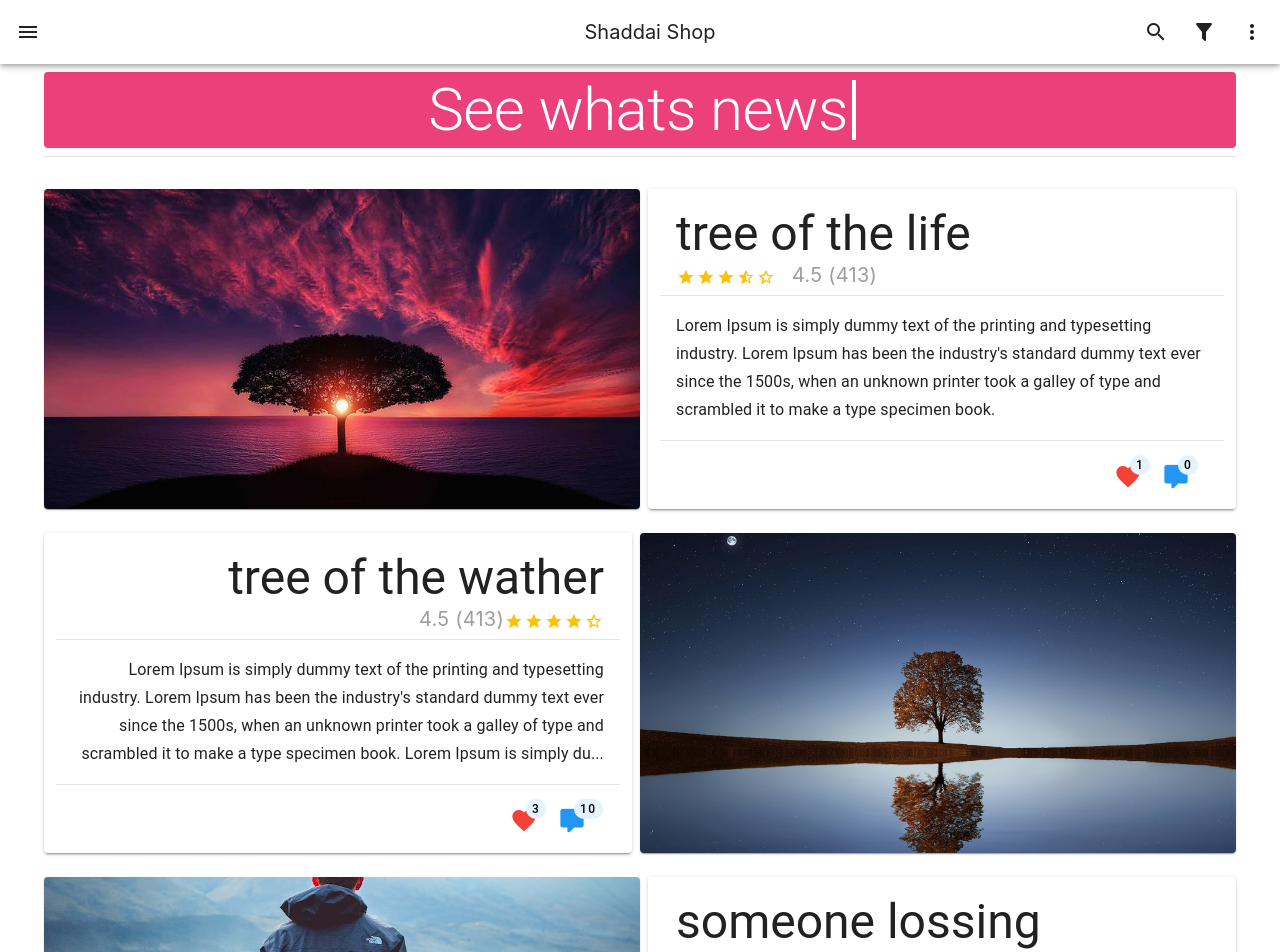
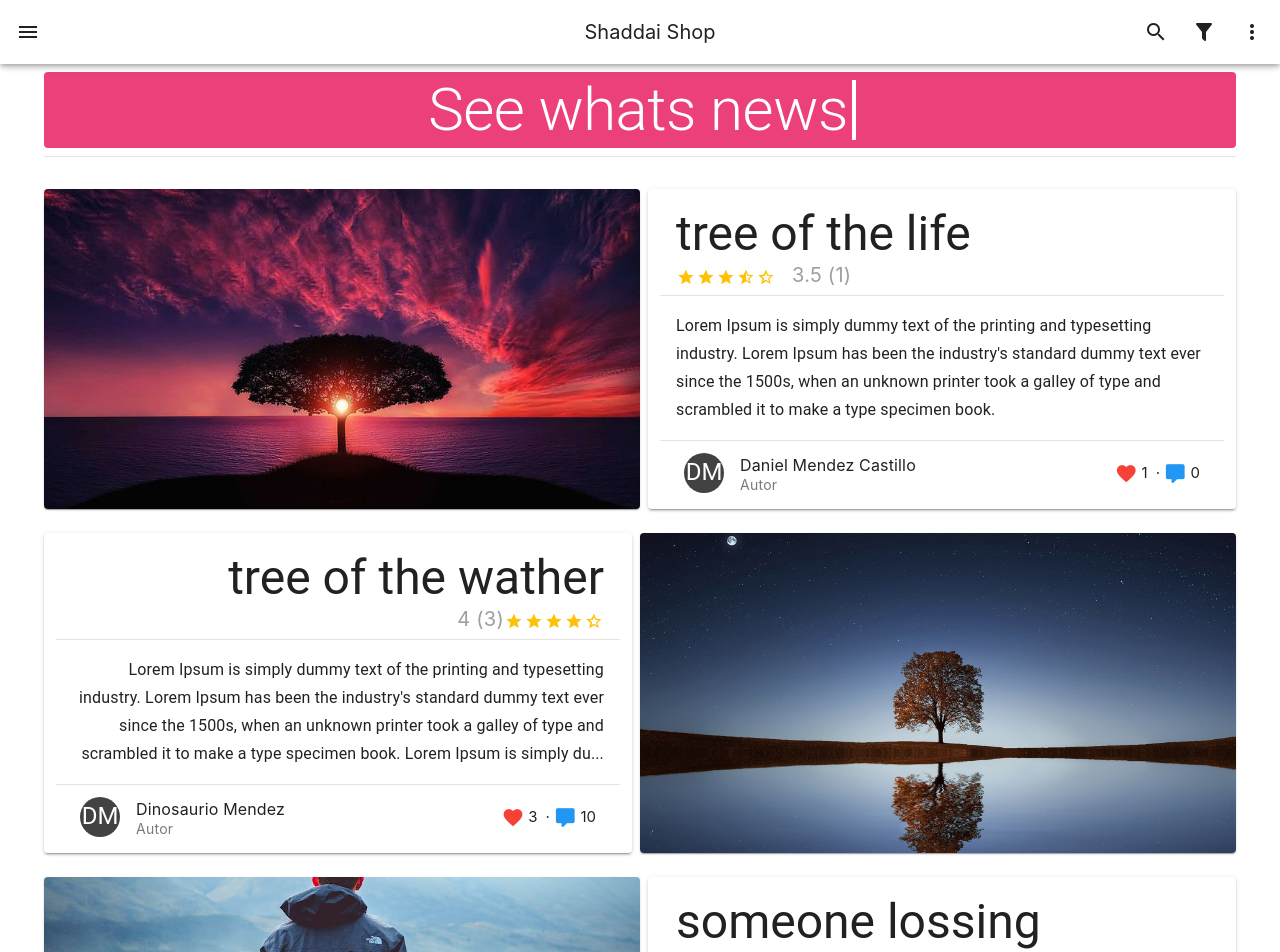
Before and after one commit to danielmen-mx/cupboard, a Vue app: page / in a window 1280 px wide. Shown: the top 952 px of the page. Built offline with nearby package versions, Linux system fonts and the light colour scheme.

Commit message:
#comment complete posts view

```diff
--- a/src/components/Home/Posts.vue
+++ b/src/components/Home/Posts.vue
@@ -29,7 +29,7 @@
           </v-img>
         </v-card>
       </v-col>
-      <v-col class="text-left">
+      <v-col>
         <v-hover>
           <template v-slot:default="{ isHovering, props }">
             <v-card
@@ -39,7 +39,7 @@
               height="320"
             >
               <v-card-title>
-                <p class="text-h3 pb-3">{{ post.title }}</p>
+                <p class="text-h3 pb-3">{{ post.name }}</p>
                 <v-row
                   align="center"
                   class="mx-0 pb-2"
@@ -54,7 +54,7 @@
                   ></v-rating>
 
                   <div class="text-grey ms-4">
-                    4.5 (413)
+                    {{ post.rating }} ({{ post.reaction }})
                   </div>
                 </v-row>
               </v-card-title>
@@ -65,19 +65,26 @@
               <v-divider></v-divider>
               <v-card-actions>
                 <v-list-item class="w-100">
+                  <template v-slot:prepend>
+                    <v-avatar
+                      color="grey-darken-3"
+                    >
+                      <span class="text-h5">{{ autorInitials(post.autor) }}</span>
+                    </v-avatar>
+                  </template>
+
+                  <v-list-item-title>{{ post.autor }}</v-list-item-title>
+
+                  <v-list-item-subtitle>Autor</v-list-item-subtitle>
+
                   <template v-slot:append>
                     <div class="justify-self-end">
-                      <v-btn icon>
-                        <v-badge :content="post.reaction" color="blue-lighten-5">
-                          <v-icon size="large" icon="mdi-heart" color="red" @click="addReaction(post)"></v-icon>
-                        </v-badge>
-                      </v-btn>
+                      <v-icon class="me-1" icon="mdi-heart" color="red" @click="addReaction(post)"></v-icon>
+                      <span class="subheading me-2">{{ post.reaction }}</span>
+                      <span class="me-1">·</span>
+                      <v-icon class="me-1" icon="mdi-comment" color="blue" @click="redirect(post.id)"></v-icon>
+                      <span class="subheading">{{ post.comments }}</span>
                     </div>
-                    <v-btn icon>
-                      <v-badge :content="post.comments" color="blue-lighten-5">
-                        <v-icon size="large" icon="mdi-comment" color="blue" @click="redirect(post.id)"></v-icon>
-                      </v-badge>
-                    </v-btn>
                   </template>
                 </v-list-item>
               </v-card-actions>
@@ -88,7 +95,7 @@
     </v-row>
 
     <v-row no-gutters v-else>
-      <v-col class="text-right">
+      <v-col>
         <v-hover>
           <template v-slot:default="{ isHovering, props }">
             <v-card
@@ -98,7 +105,7 @@
               height="320"
             >
               <v-card-title>
-                <p class="text-h3 pb-3">{{ post.title }}</p>
+                <p class="text-right text-h3 pb-3">{{ post.name }}</p>
                 <v-row
                   class="mx-0 pb-2 d-flex flex-row-reverse"
                 >
@@ -112,30 +119,37 @@
                   ></v-rating>
 
                   <div class="text-grey ms-4">
-                    4.5 (413)
+                    {{ post.rating }} ({{ post.reaction }})
                   </div>
                 </v-row>
               </v-card-title>
               <v-divider></v-divider>
               <v-card-text>
-                <p class="text-subtitle-1">{{ limitText(post.description) }}</p>
+                <p class="text-subtitle-1 text-right">{{ limitText(post.description) }}</p>
               </v-card-text>
               <v-divider></v-divider>
               <v-card-actions>
                 <v-list-item class="w-100">
+                  <template v-slot:prepend>
+                    <v-avatar
+                      color="grey-darken-3"
+                    >
+                      <span class="text-h5">{{ autorInitials(post.autor) }}</span>
+                    </v-avatar>
+                  </template>
+
+                  <v-list-item-title>{{ post.autor }}</v-list-item-title>
+
+                  <v-list-item-subtitle>Autor</v-list-item-subtitle>
+
                   <template v-slot:append>
                     <div class="justify-self-end">
-                      <v-btn icon>
-                        <v-badge :content="post.reaction" color="blue-lighten-5">
-                          <v-icon size="large" icon="mdi-heart" color="red" @click="addReaction(post)"></v-icon>
-                        </v-badge>
-                      </v-btn>
+                      <v-icon class="me-1" icon="mdi-heart" color="red" @click="addReaction(post)"></v-icon>
+                      <span class="subheading me-2">{{ post.reaction }}</span>
+                      <span class="me-1">·</span>
+                      <v-icon class="me-1" icon="mdi-comment" color="blue" @click="redirect(post.id)"></v-icon>
+                      <span class="subheading">{{ post.comments }}</span>
                     </div>
-                    <v-btn icon>
-                      <v-badge :content="post.comments" color="blue-lighten-5">
-                        <v-icon size="large" icon="mdi-comment" color="blue" @click="redirect(post.id)"></v-icon>
-                      </v-badge>
-                    </v-btn>
                   </template>
                 </v-list-item>
               </v-card-actions>
@@ -190,8 +204,9 @@ export default {
       posts: [
         {
           id: 1,
+          name: "tree of the life",
+          autor: "Daniel Mendez Castillo",
           img: "/images/example.jpg",
-          title: "tree of the life",
           description: "Lorem Ipsum is simply dummy text of the printing and typesetting industry. Lorem Ipsum has been the industry's standard dummy text ever since the 1500s, when an unknown printer took a galley of type and scrambled it to make a type specimen book.",
           rating: 3.5,
           reaction: 1,
@@ -199,8 +214,9 @@ export default {
         },
         {
           id: 2,
+          name: "tree of the wather",
+          autor: "Dinosaurio Mendez",
           img: "/images/example-1.jpg",
-          title: "tree of the wather",
           description: "Lorem Ipsum is simply dummy text of the printing and typesetting industry. Lorem Ipsum has been the industry's standard dummy text ever since the 1500s, when an unknown printer took a galley of type and scrambled it to make a type specimen book. Lorem Ipsum is simply dummy text of the printing and typesetting industry. Lorem Ipsum has been the industry's standard dummy text ever since the 1500s, when an unknown printer took a galley of type and scrambled it to make a type specimen book, Lorem Ipsum is simply dummy text of the printing and typesetting industry. Lorem Ipsum has been the industry's standard dummy text ever since the 1500s, when an unknown printer took a galley of type and scrambled it to make a type specimen book, Lorem Ipsum is simply dummy text of the printing and typesetting industry. Lorem Ipsum has been the industry's standard dummy text ever since the 1500s, when an unknown printer took a galley of type and scrambled it to make a type specimen book",
           rating: 4,
           reaction: 3,
@@ -208,8 +224,9 @@ export default {
         },
         {
           id: 3,
+          name: "someone lossing",
+          autor: "Fili Mendez",
           img: "/images/example-2.jpeg",
-          title: "someone lossing",
           description: "Lorem Ipsum is simply dummy text of the printing and typesetting industry. Lorem Ipsum has been the industry's standard dummy text ever since the 1500s, when an unknown printer took a galley of type and scrambled it to make a type specimen book.",
           rating: 1,
           reaction: 5,
@@ -217,8 +234,9 @@ export default {
         },
         {
           id: 4,
+          name: "no image",
+          autor: "anonimous",
           img: null,
-          title: "no image",
           description: "Lorem Ipsum is simply dummy text of the printing and typesetting industry. Lorem Ipsum has been the industry's standard dummy text ever since the 1500s, when an unknown printer took a galley of type and scrambled it to make a type specimen book.",
           rating: 3.5,
           reaction: 0,
@@ -226,8 +244,9 @@ export default {
         },
         {
           id: 5,
+          name: "no image in other side",
+          autor: "anonimous moreee",
           img: null,
-          title: "no image in other side",
           description: "Lorem Ipsum is simply dummy text of the printing and typesetting industry. Lorem Ipsum has been the industry's standard dummy text ever since the 1500s, when an unknown printer took a galley of type and scrambled it to make a type specimen book.",
           rating: 4.5,
           reaction: 10,
@@ -257,6 +276,17 @@ export default {
     },
     limitText(text) {
       return this.strLimit(text, 270)
+    },
+    autorInitials(name) {
+      let i = 1
+      let array = name.split(" ")
+      const initials = array.map(fragment => {
+        if (i > 2) return
+        i++
+        return fragment.charAt(0).toUpperCase()
+      })
+
+      return initials.join("")
     }
   }
 }
```
